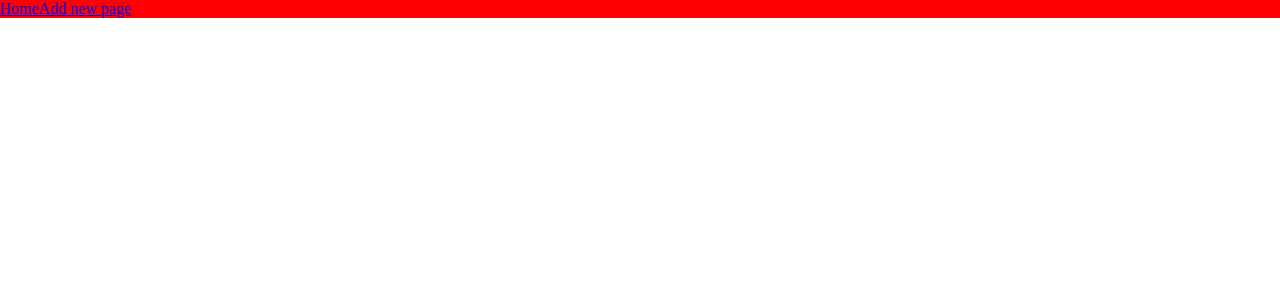
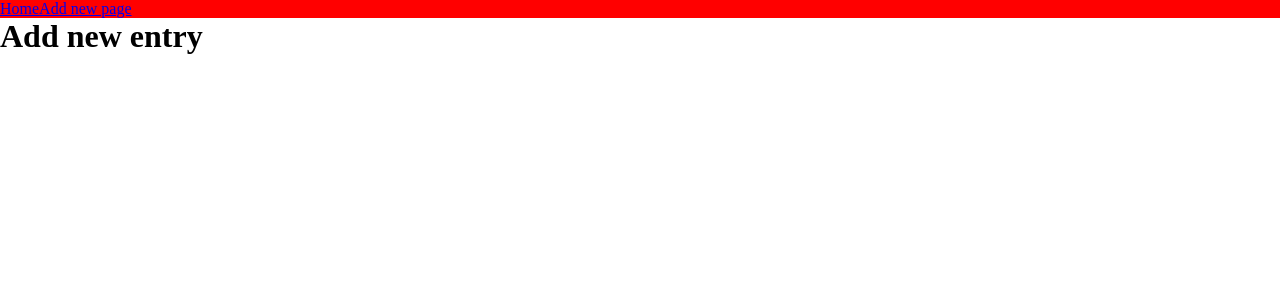
Before and after one commit to eduardomecchia/quizzone, a Vue app: page /new in a window 1280 px wide. Shown: the top 300 px of the page. Built offline with nearby package versions, Linux system fonts and the light colour scheme.

Commit message:
Delete About view and add New view

```diff
--- a/src/router/index.js
+++ b/src/router/index.js
@@ -11,12 +11,9 @@ const routes = [
     component: Home
   },
   {
-    path: '/about',
-    name: 'About',
-    // route level code-splitting
-    // this generates a separate chunk (about.[hash].js) for this route
-    // which is lazy-loaded when the route is visited.
-    component: () => import(/* webpackChunkName: "about" */ '../views/About.vue')
+    path: '/new',
+    name: 'New',
+    component: () => import(/* webpackChunkName: "new" */ '../views/New.vue')
   }
 ]
 
--- a/src/views/About.vue
+++ /dev/null
@@ -1,5 +0,0 @@
-<template>
-  <div class="about">
-    <h1>This is an about page</h1>
-  </div>
-</template>
--- /dev/null
+++ b/src/views/New.vue
@@ -0,0 +1,5 @@
+<template>
+  <div class="new">
+    <h1>Add new entry</h1>
+  </div>
+</template>
```
